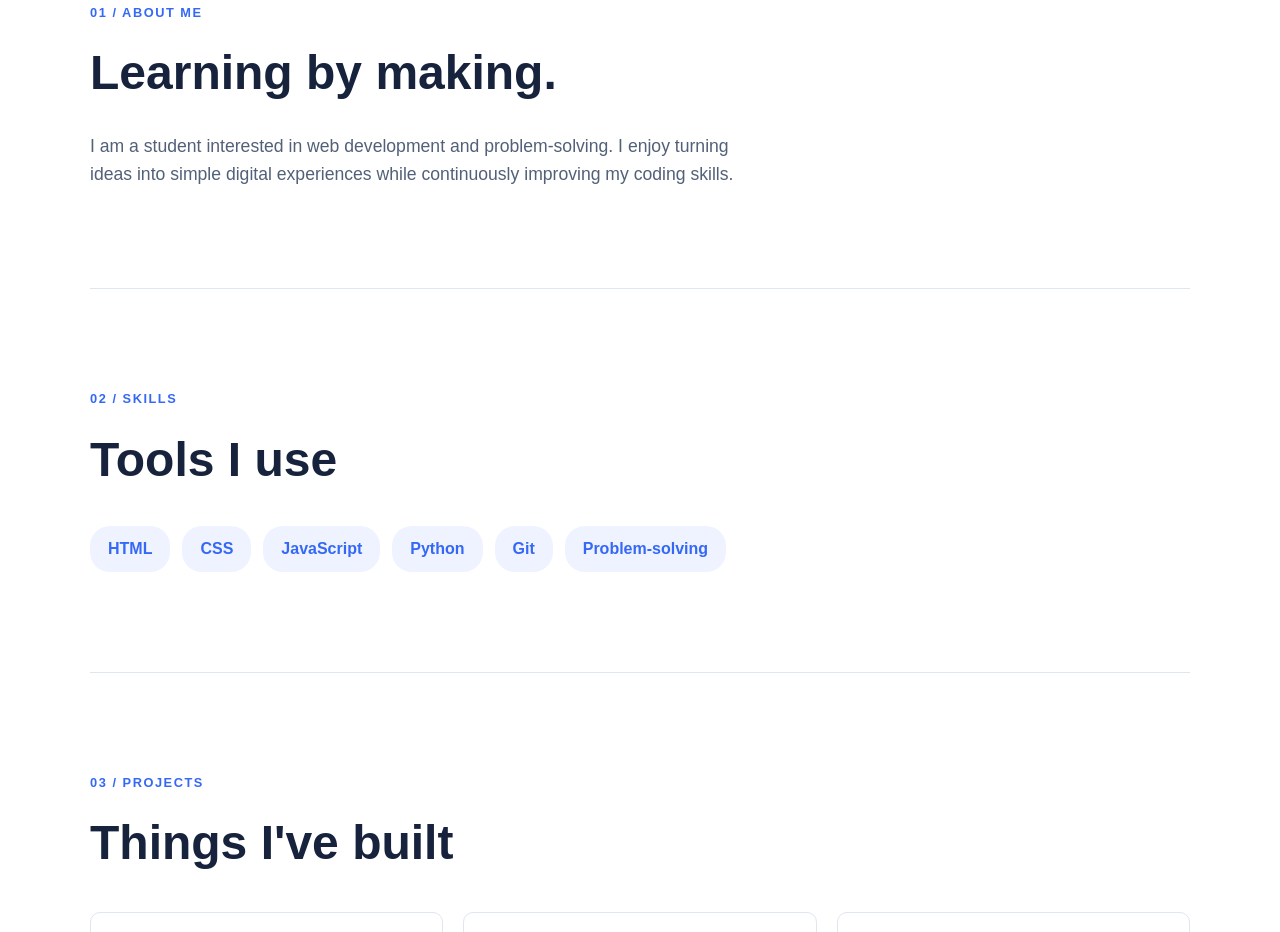
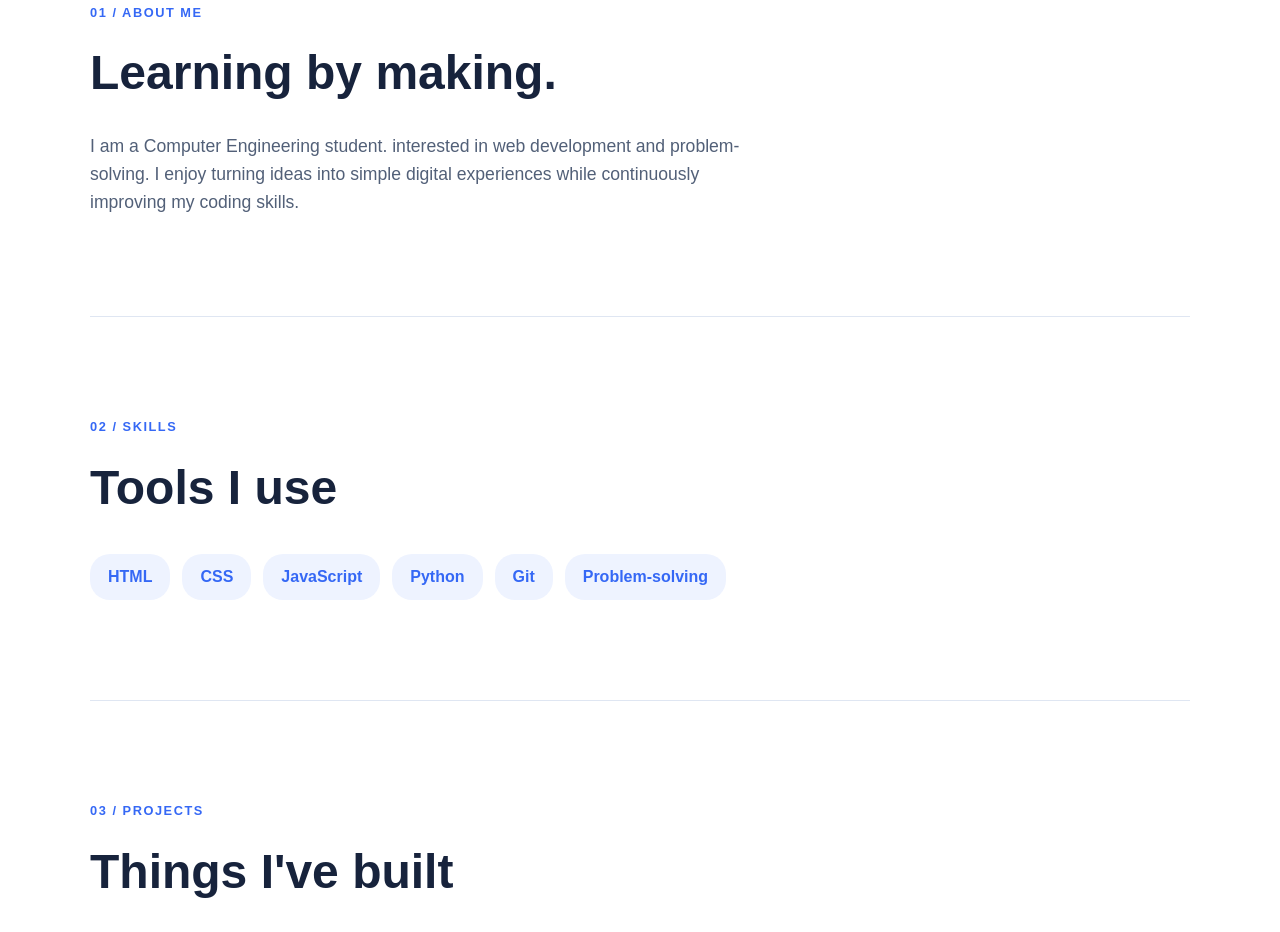
Before and after one commit to sdthankey/AI-Practical-4, a plain HTML site: page index.html in a window 1280 px wide. Shown: the part 830-1762 px from the top of the page. Drawn offline with Linux system fonts and the light colour scheme.

Commit message:
Update personal description in index.html

```diff
--- a/index.html
+++ b/index.html
@@ -29,7 +29,7 @@
     <section class="section" id="about">
       <p class="section-label">01 / About me</p>
       <h2>Learning by making.</h2>
-      <p class="section-text">I am a student interested in web development and problem-solving. I enjoy turning ideas into simple digital experiences while continuously improving my coding skills.</p>
+      <p class="section-text">I am a Computer Engineering student. interested in web development and problem-solving. I enjoy turning ideas into simple digital experiences while continuously improving my coding skills.</p>
     </section>
 
     <section class="section" id="skills">
```
